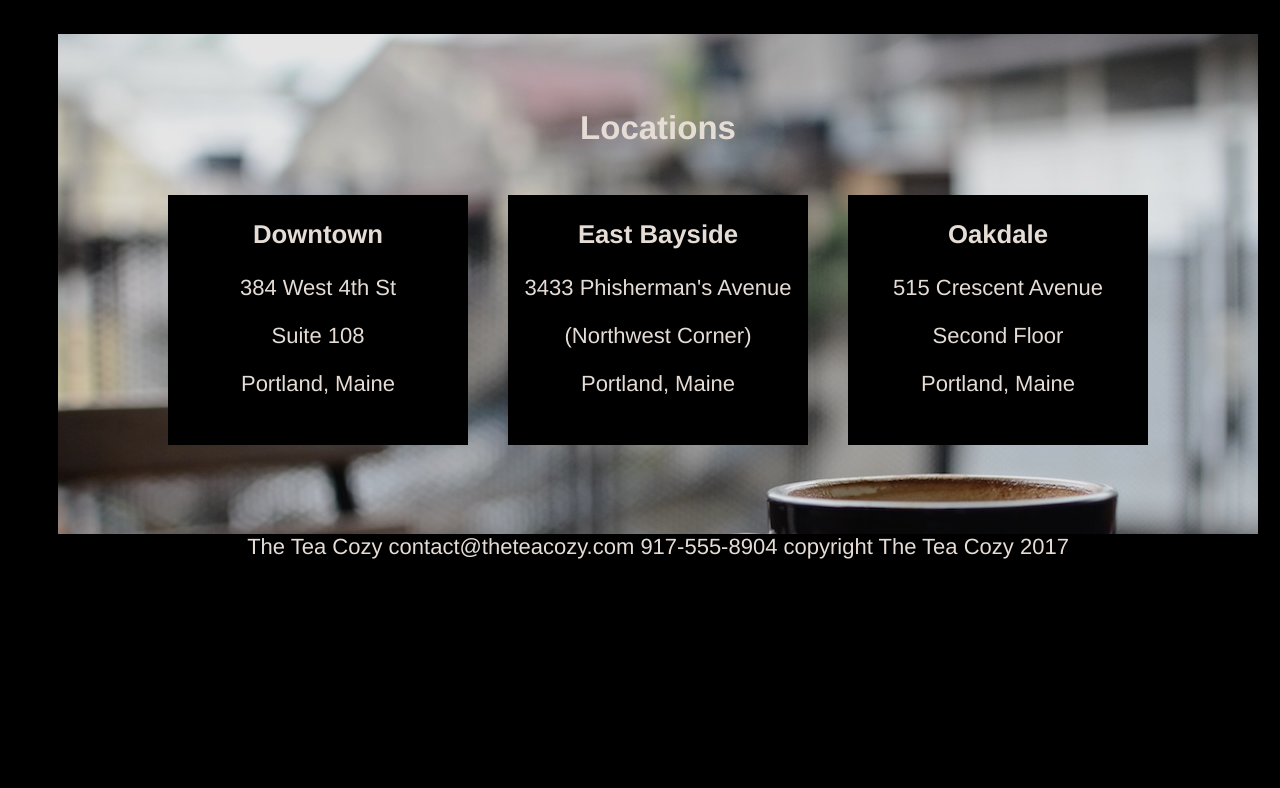
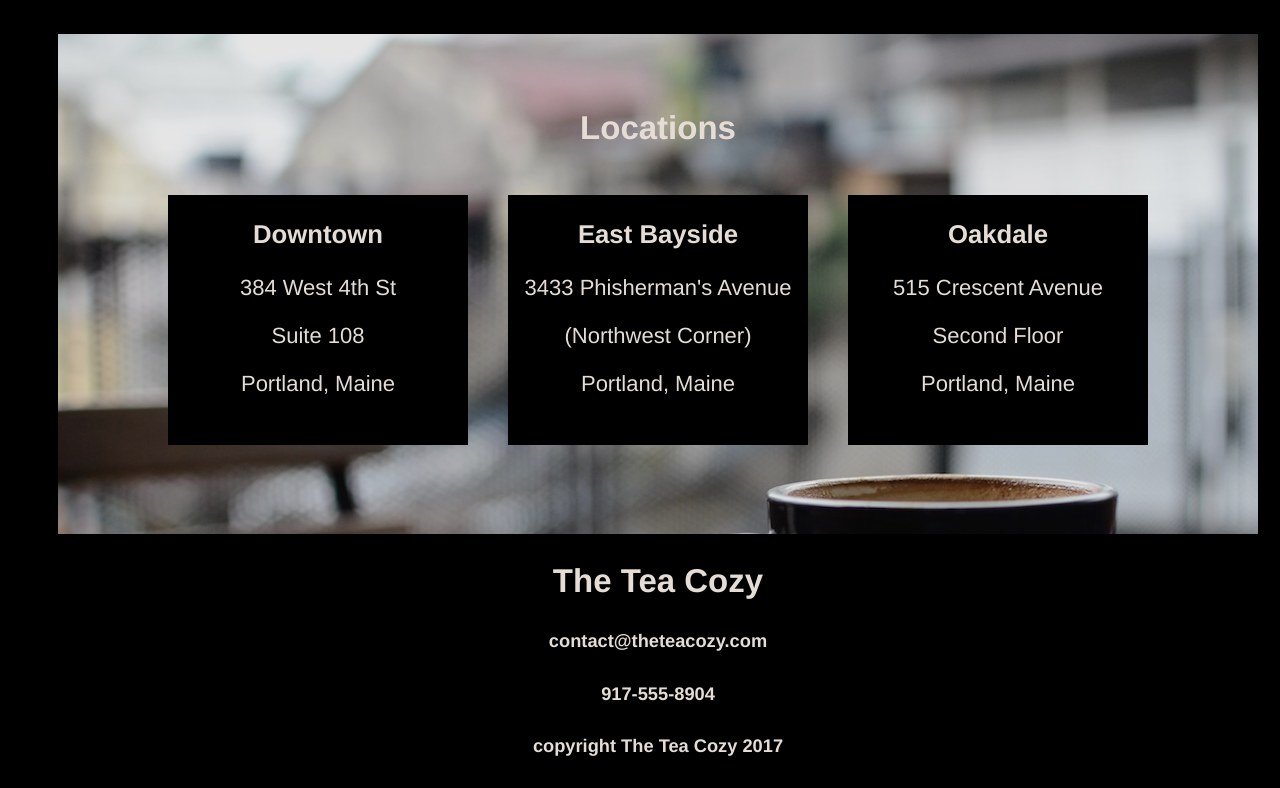
Before and after one commit to MimsCopeland/teacozy, a plain HTML site: page index.html in a window 1280 px wide. Shown: the part 1541-2329 px from the top of the page. Before the commit the page ends 2101 px from the top, so only its background shows below. Drawn offline with Linux system fonts and the light colour scheme.

Commit message:
mostly done

```diff
--- a/index.html
+++ b/index.html
@@ -83,14 +83,15 @@
       </div>
 
 
+    <div class="contact">
+      <h2>The Tea Cozy</h5>
+      <h5>contact@theteacozy.com</h5>
+      <h5> 917-555-8904</h5>
+    </div>
+
     <footer>
-    The Tea Cozy
-    contact@theteacozy.com
-
-    917-555-8904
-
-    copyright The Tea Cozy 2017
-  </footer>
+      <h5>copyright The Tea Cozy 2017</h5>
+    </footer>
 </div>
 
   </body>
--- a/resources/css/style.css
+++ b/resources/css/style.css
@@ -55,6 +55,7 @@
   background-color: black;
   width: 1200px;
   height: 100px;
+  line-height: 0px;
 }
 
 .tea {
@@ -100,3 +101,7 @@
   justify-content: center;
 footer {
 }
+
+footer {
+text-align: left;
+}
```
